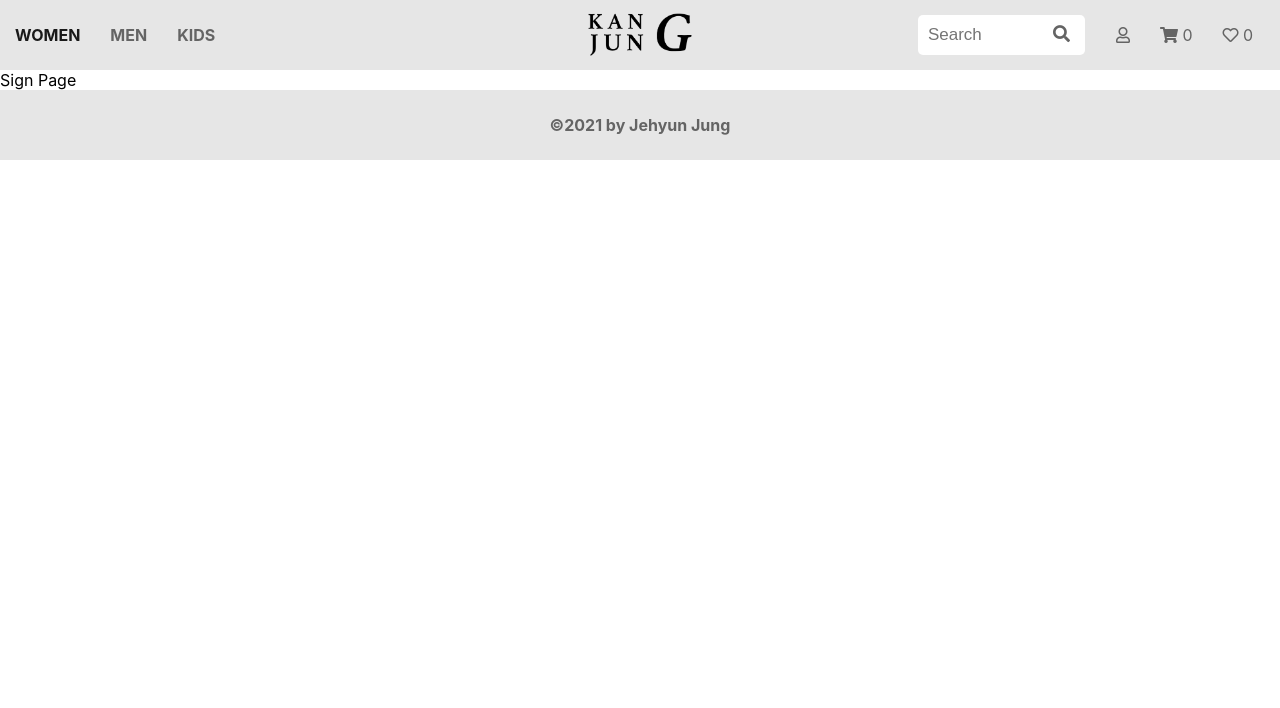
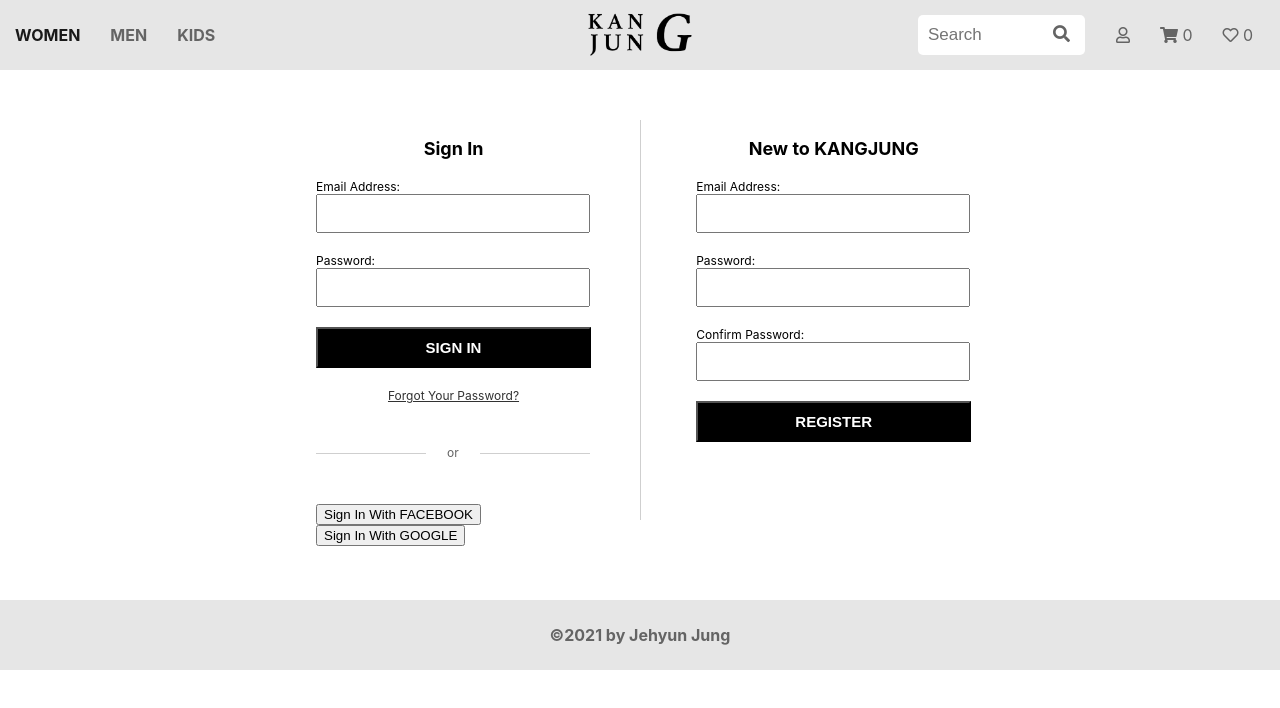
Before and after one commit to congmul/ecommerce-MERN-AWS, a React (Create React App) app in the folder client/: page /sign in a window 1280 px wide. Shown: the top 708 px of the page. Built offline with nearby package versions, Linux system fonts and the light colour scheme.

Commit message:
Frame work for Sign-register page

```diff
--- a/client/src/pages/Sign/index.js
+++ b/client/src/pages/Sign/index.js
@@ -1,9 +1,48 @@
 import React from 'react'
+import { Link } from "react-router-dom";
+import './style.scss';
 
 function Sign() {
     return (
-        <div>
-            Sign Page
+        <div className="signIn-register">
+            <div className="signIn-register-left">
+                <div id="signIn">
+                    <h3 id="title-signIn">Sign In</h3>
+                    <form action="/action_page.php">
+                        <label for="email" className="custom-margin-signIn-register">Email Address:</label>
+                        <input type="text" id="fname" name="email" />
+                        <label for="password" className="custom-margin-signIn-register">Password:</label>
+                        <input type="password" id="lname" name="password" />
+                        <input type="submit" value="SIGN IN" className="custom-margin-signIn-register submit" />
+                    </form>
+                    <Link to="" className="custom-margin-signIn-register" id="forgot-password">Forgot Your Password?</Link>
+                    <div className="myHr custom-myHr"></div>
+                    <span className="custom-Or">or</span>
+                    <div className="myHr custom-myHr"></div>
+                    <div>
+                        <button>Sign In With FACEBOOK</button>
+                    </div>
+                    <div>
+                        <button>Sign In With GOOGLE</button>
+                    </div>
+                </div>
+            </div>
+            <div className="signIn-register-center"></div>
+            <div className="signIn-register-right">
+                <div id="signUp">
+                    <h3 id="title-signUp">New to KANGJUNG</h3>
+                    <form action="/action_page.php">
+                        <label for="email" className="custom-margin-signIn-register">Email Address:</label>
+                        <input type="text" id="fname" name="email" />
+                        <label for="password" className="custom-margin-signIn-register">Password:</label>
+                        <input type="password" id="lname" name="password" />
+                        <label for="confirm-password" className="custom-margin-signIn-register">Confirm Password:</label>
+                        <input type="password" id="lname" name="confirm-password" />
+
+                        <input type="submit" value="REGISTER" className="custom-margin-signIn-register submit" />
+                    </form>
+                </div>
+            </div>
         </div>
     )
 }
--- /dev/null
+++ b/client/src/pages/Sign/style.scss
@@ -0,0 +1,90 @@
+.signIn-register{
+    padding: 50px 10px;
+    width:99%;
+    display: inline-block;
+
+    input {
+        padding: 10px;
+        width: 250px;
+    }
+
+    .submit{
+        width: 275px;
+        color: white;
+        font-size: 15px;
+        font-weight: bolder;
+        background-color: black;
+        cursor: pointer;
+
+        &:hover{
+            background-color: rgb(31, 31, 31);
+        }
+    }
+
+    .signIn-register-center{
+        display: flex;
+        float: left;
+        position: absolute;
+        left: 50%;
+        width: 19%;
+        height: 400px;
+        border-left: 1px solid rgba(187, 187, 187, 0.7);
+        justify-content: center;
+    }
+
+    .signIn-register-left{
+        display: flex;
+        float: left;
+        width: 30%;
+        justify-content: center;
+        align-items: center;
+        font-size: 12px;
+        margin-left:20%;
+
+        #title-signIn{
+            font-size: 18px;
+            text-align: center;
+        }
+
+        #forgot-password{
+            text-align: center;
+            color: rgb(50, 50, 50)
+        }
+
+    }
+    .signIn-register-right{
+        display: flex;
+        float: right;
+        width: 30%;
+        justify-content: center;
+        align-items: center;
+        font-size: 12px;
+        margin-right:20%;
+
+        #title-signUp{
+            font-size: 18px;
+            text-align: center;
+        }
+    }
+}
+
+.custom-margin-signIn-register{
+    margin-top: 20px;
+    display: block;
+}
+
+.custom-myHr{
+    display: flex;
+    width:40%;
+    float: left;
+    margin:50px 0px;
+}
+.custom-Or{
+    display: flex;
+    width: 5%;
+    float: left;
+    margin:42px 20px;
+    color: rgb(100, 100, 100);
+    justify-content: center;
+    align-items: center;
+}
```
